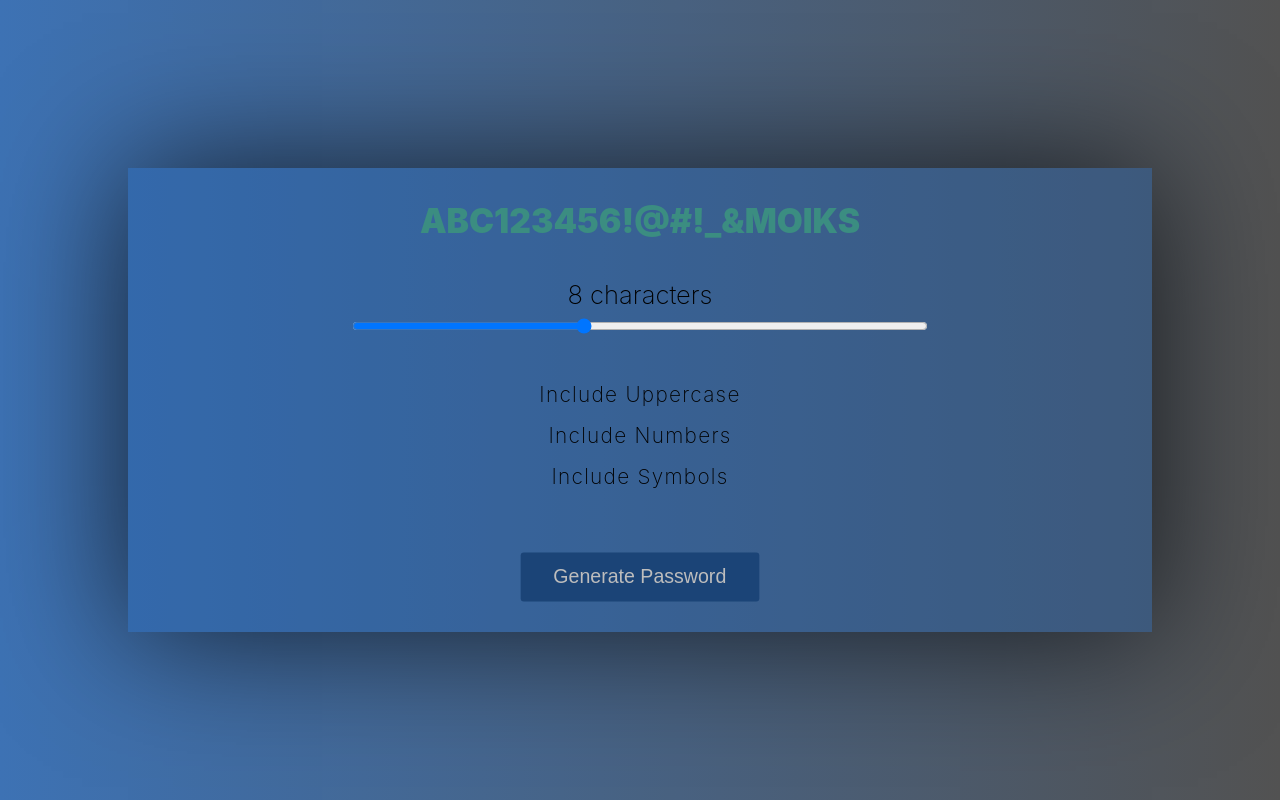
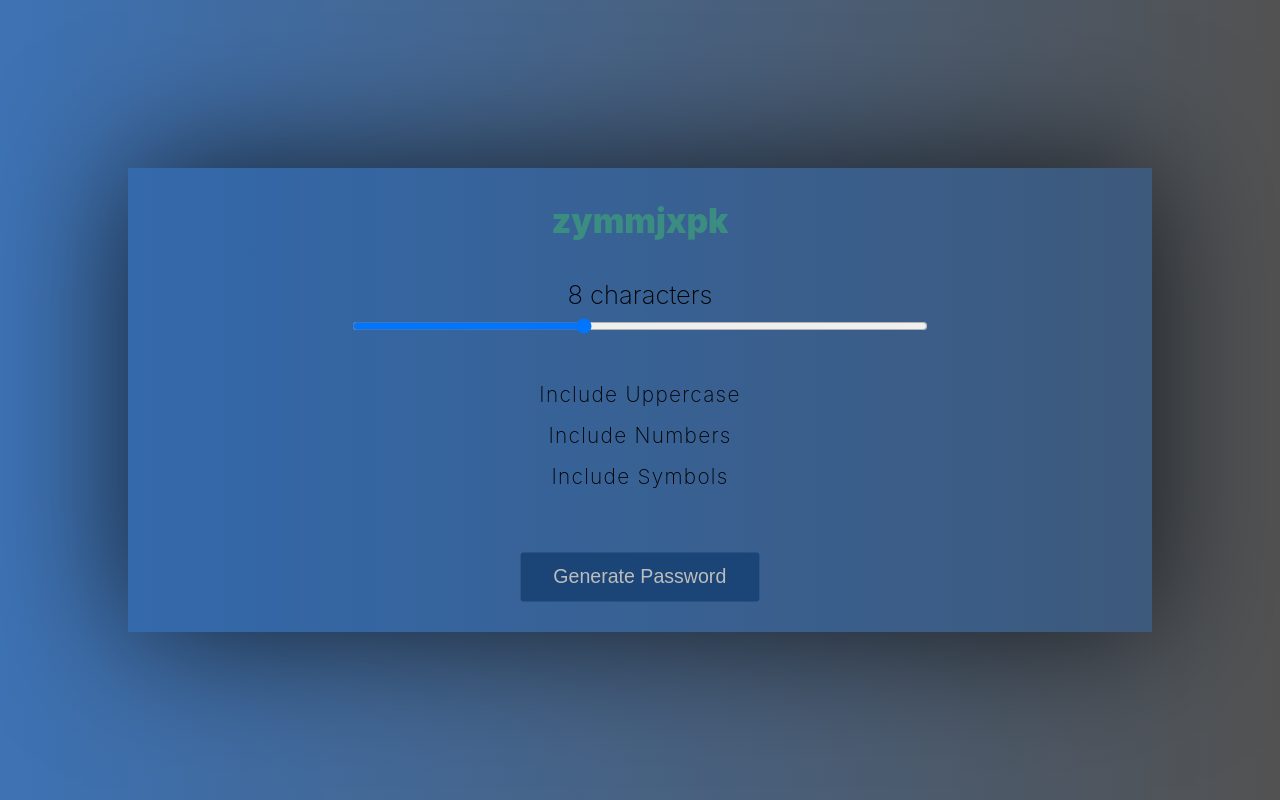
Before and after one commit to charlesmartinreed/yet-another-password-generator, a plain HTML site: page index.html in a window 1280 px wide. Both pictures are taken after a click on the input "Generate Password". Drawn offline with Linux system fonts and the light colour scheme.

Commit message:
Add methods to randomly generate passwords.

```diff
--- a/script.js
+++ b/script.js
@@ -2,6 +2,20 @@ const characterCountSpan = document.getElementById("slider-character-count");
 const characterCountSlider = document.getElementById("slider-character");
 const passwordFieldEl = document.querySelector(".app-password-field");
 const generatePasswordButton = document.getElementById("generate-button");
+
+let checkboxUppercase = document.getElementById("checkbox-uppercase");
+let checkboxNumbers = document.getElementById("checkbox-numbers");
+let checkboxSymbols = document.getElementById("checkbox-symbols");
+
+// CHAR CODE VARIABLES
+const SYMBOL_CHAR_CODES = generateArrayFrom(33, 47)
+  .concat(generateArrayFrom(58, 64))
+  .concat(generateArrayFrom(91, 96))
+  .concat(generateArrayFrom(123, 126));
+const NUMBER_CHAR_CODES = generateArrayFrom(48, 57);
+const UPPERCASE_CHAR_CODES = generateArrayFrom(65, 90);
+
+const LOWERCASE_CHAR_CODES = generateArrayFrom(97, 122);
 
 characterCountSlider.addEventListener("change", e => {
   if (e.target.value === "1") {
@@ -12,13 +26,59 @@ characterCountSlider.addEventListener("change", e => {
 });
 
 generatePasswordButton.addEventListener("click", () => {
-  const password = generateNewPassword();
+  let hasUppercase = checkboxUppercase.checked;
+  let hasNumbers = checkboxNumbers.checked;
+  let hasSymbols = checkboxSymbols.checked;
+  let charCount = characterCountSlider.value;
+
+  let password = generateNewPassword(
+    charCount,
+    hasUppercase,
+    hasNumbers,
+    hasSymbols
+  );
+
   passwordFieldEl.textContent = password;
 });
 
-const generateNewPassword = () => {
-  return "ABC123456!@#!_&MOIKS";
-};
+function generateArrayFrom(lowVal, highVal) {
+  const arr = [];
+
+  for (let i = lowVal; i <= highVal; i++) {
+    arr.push(i);
+  }
+
+  return arr;
+}
+
+function generateNewPassword(charCount, hasUppercase, hasNumbers, hasSymbols) {
+  // default to lowercase
+
+  let charCodes = LOWERCASE_CHAR_CODES;
+  console.log(charCodes, "lowercase codes");
+  console.log(hasUppercase);
+  console.log(hasNumbers);
+  console.log(hasSymbols);
+
+  //   get an array of all the possible characters for the generated password
+  if (hasUppercase) charCodes = charCodes.concat(UPPERCASE_CHAR_CODES);
+  if (hasNumbers) charCodes = charCodes.concat(NUMBER_CHAR_CODES);
+  if (hasSymbols) charCodes = charCodes.concat(SYMBOL_CHAR_CODES);
+
+  const passwordCharacters = [];
+
+  for (let i = 0; i < charCount; i++) {
+    //   get a random character from the codes array
+    const characterCode =
+      charCodes[Math.floor(Math.random() * charCodes.length)];
+    const character = String.fromCharCode(characterCode);
+
+    passwordCharacters.push(character);
+  }
+
+  console.log(passwordCharacters);
+  return passwordCharacters.join("");
+}
 
 window.addEventListener("load", () => {
   characterCountSpan.textContent = `${characterCountSlider.value} characters`;
--- a/style.css
+++ b/style.css
@@ -49,6 +49,7 @@ body {
 
   transition: all 0.3s ease-in-out;
   position: relative;
+  word-break: break-all;
 }
 
 .app-container .app-password-field::after {
```
